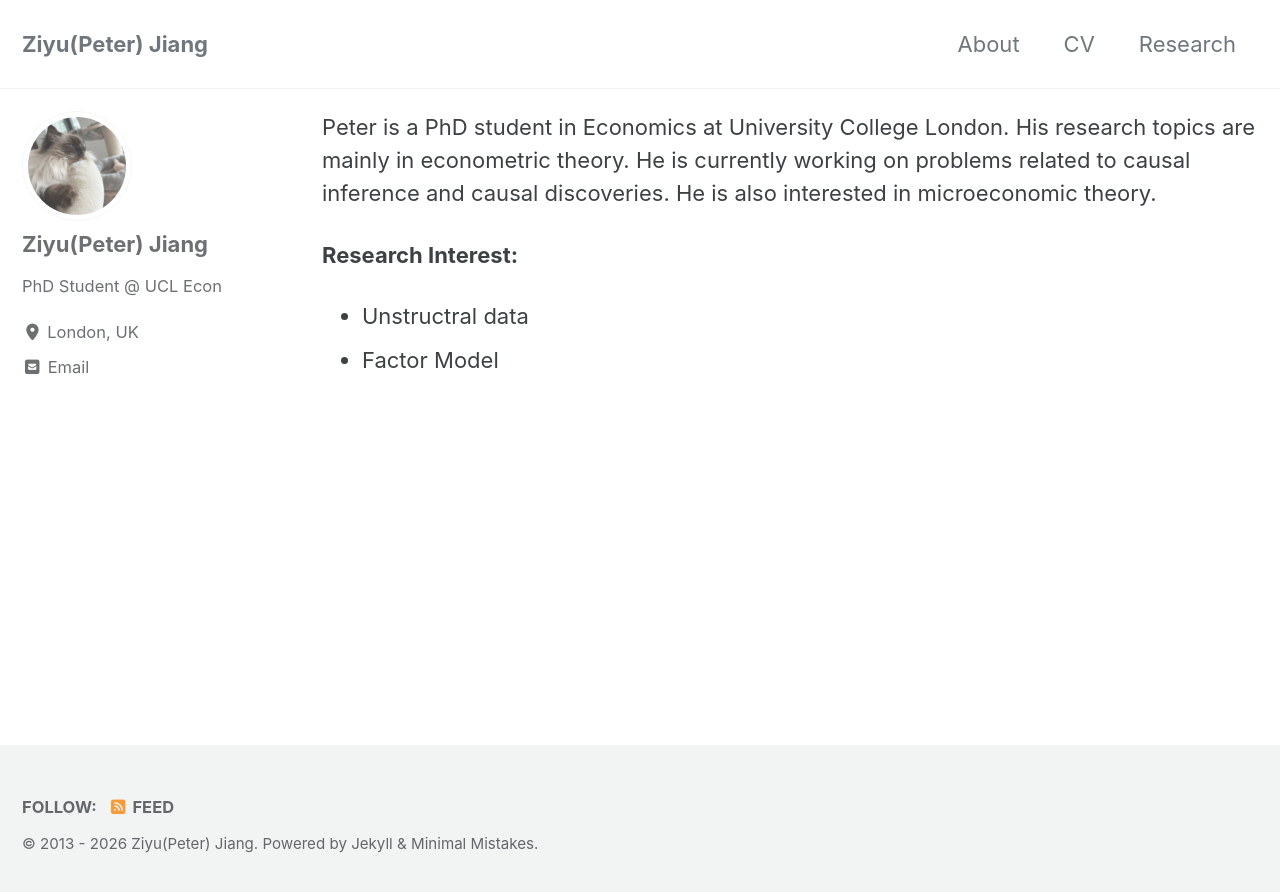
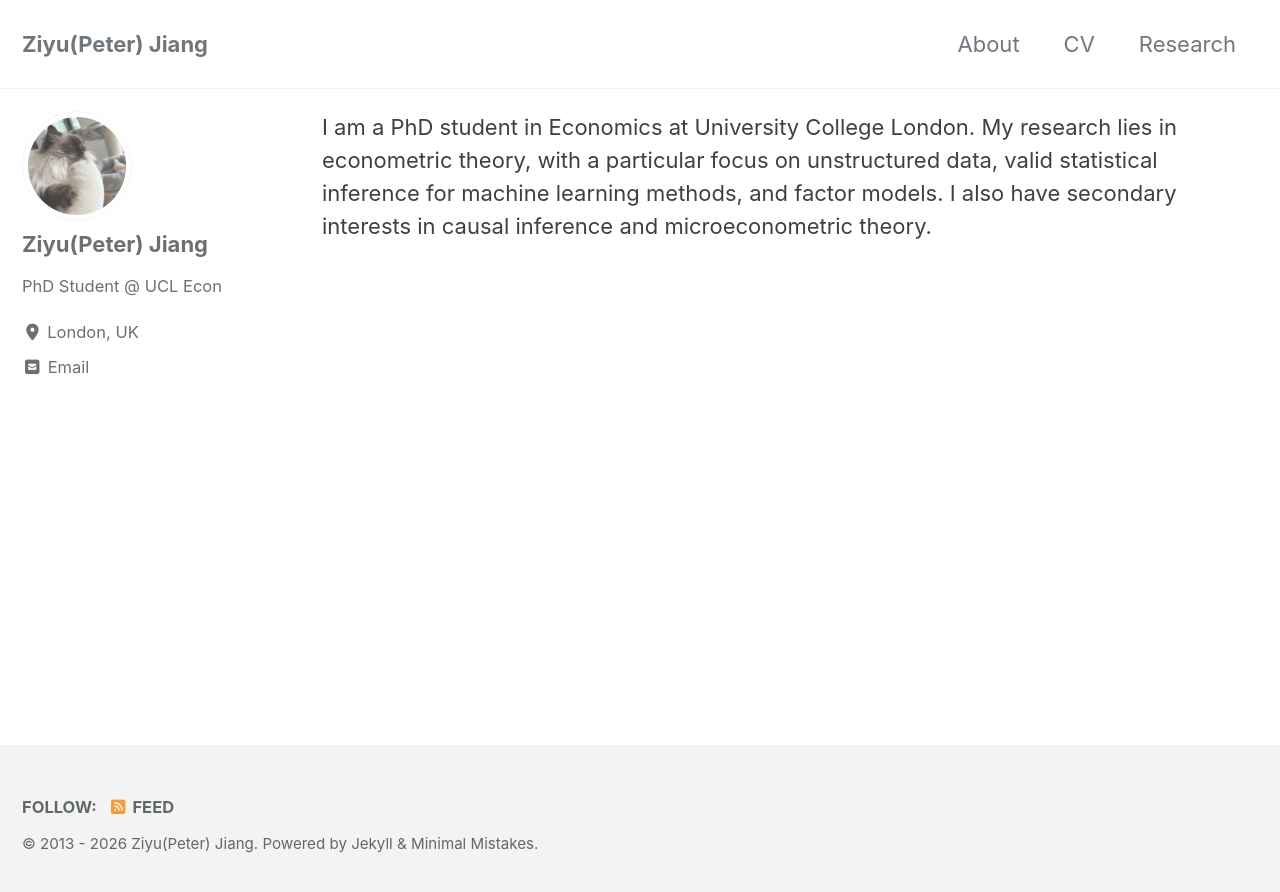
Before and after one commit to ziyupeterjiang/ziyupeterjiang.github.io, a Jekyll site: the page built from index.md, in a window 1280 px wide. Shown: the top 892 px of the page. Built offline with Jekyll 4.4.1, drawn with Linux system fonts in a browser that asks for light colours; cached includes are drawn as plain includes.

Commit message:
Update index.md

```diff
--- a/index.md
+++ b/index.md
@@ -6,8 +6,4 @@ excerpt: "Ziyu (Peter) Jiang"
 author_profile: true
 ---
 
-Peter is a PhD student in Economics at University College London. His research topics are mainly in econometric theory. He is currently working on problems related to causal inference and causal discoveries. He is also interested in microeconomic theory.
-
-**Research Interest:**
-- Unstructral data
-- Factor Model
+I am a PhD student in Economics at University College London. My research lies in econometric theory, with a particular focus on unstructured data, valid statistical inference for machine learning methods, and factor models. I also have secondary interests in causal inference and microeconometric theory.
```
